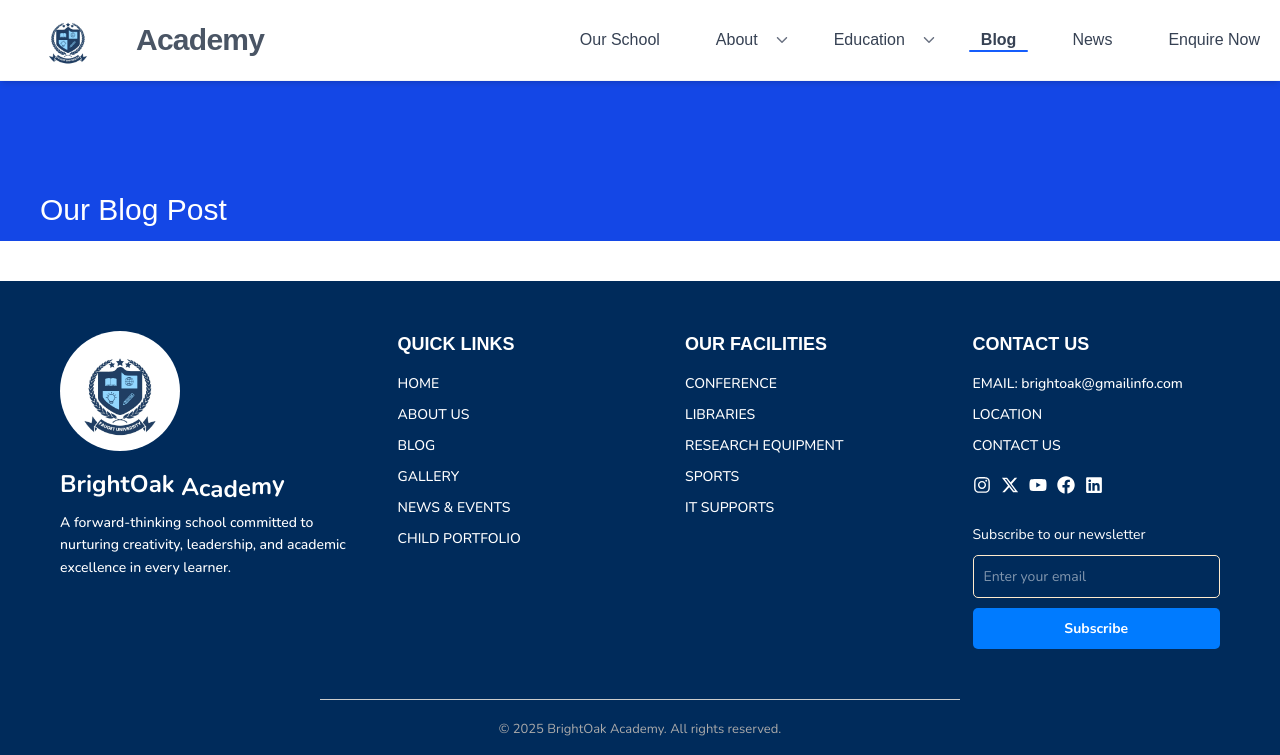
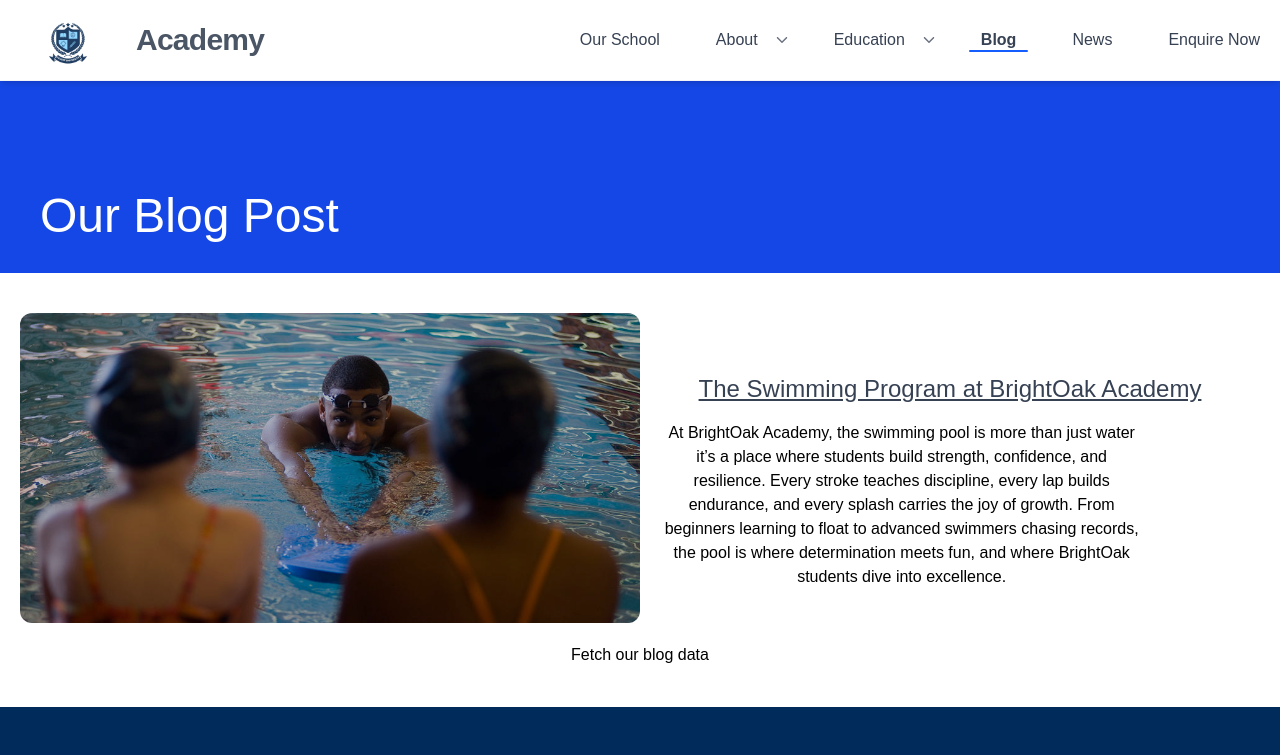
Before and after one commit to tobias-omondi/schoolapplication, a React (Vite) app in the folder school-system/: page /blog in a window 1280 px wide. Shown: the top 755 px of the page. Built offline with nearby package versions, Linux system fonts and the light colour scheme; a web font is replaced by a local one.

Commit message:
blog page

```diff
--- a/school-system/src/Components/Blog&Newspage/Blog.jsx
+++ b/school-system/src/Components/Blog&Newspage/Blog.jsx
@@ -1,14 +1,36 @@
 import React from 'react'
 import Footer from '../Footer/Footer'
+import studentsswimming from "/src/assets/studentsswimming.jpg"
 
 const Blog = () => {
   return (
     <div>
-      <div className='relative bg-blue-700 p-20'>
-
+      <div className='relative bg-blue-700 p-24'>
       </div>
       <div className='absolute top-48 left-10'>
-       <h1 className='text-white lg:text-3xl font-light'>Our Blog Post</h1>
+       <h1 className='text-white lg:text-5xl font-light'>Our Blog Post</h1>
+      </div>
+
+      {/* Topic about a blog post and an image */}
+
+      <div className='flex flex-col-reverse  lg:flex-row justify-evenly align-center mt-5 p-5'>
+
+        <img src={studentsswimming} alt='student swim'
+        className='rounded-xl lg:w-1/2 brightness-75'/>
+
+        {/* text & description */}
+
+        <div className='flex flex-col px-5 mt-10 py-5'>
+          <h1 className='text-2xl text-gray-700 underline underline-offset-2 text-center'>The Swimming Program at BrightOak Academy</h1>
+
+          <p className='lg:w-5/6 font-light mt-4 text-center'>At BrightOak Academy, the swimming pool is more than just water it’s a place where students build strength, confidence, and resilience. Every stroke teaches discipline, every lap builds endurance, and every splash carries the joy of growth. From beginners learning to float to advanced swimmers chasing records, the pool is where determination meets fun, and where BrightOak students dive into excellence.</p>
+        </div>
+      </div>
+
+      {/* fetching our blog data */}
+
+      <div className='text-center'>
+        <h1>Fetch our blog data</h1>
       </div>
 
       {/* footer */}
--- a/school-system/src/Components/Contact/ContactPage.jsx
+++ b/school-system/src/Components/Contact/ContactPage.jsx
@@ -97,7 +97,7 @@ const ContactPage = () => {
             </motion.p>
 
             <motion.h2
-              className="md:text-start text-start text-xl mt-5 text-gray-600 font-light"
+              className="md:text-start text-start  mt-5 text-gray-600 font-light"
               variants={itemVariants}
             >
               Have questions or need assistance? Our team is always ready to
```
Also changed, not shown: school-system/src/assets/studentsswimming.jpg (added).
